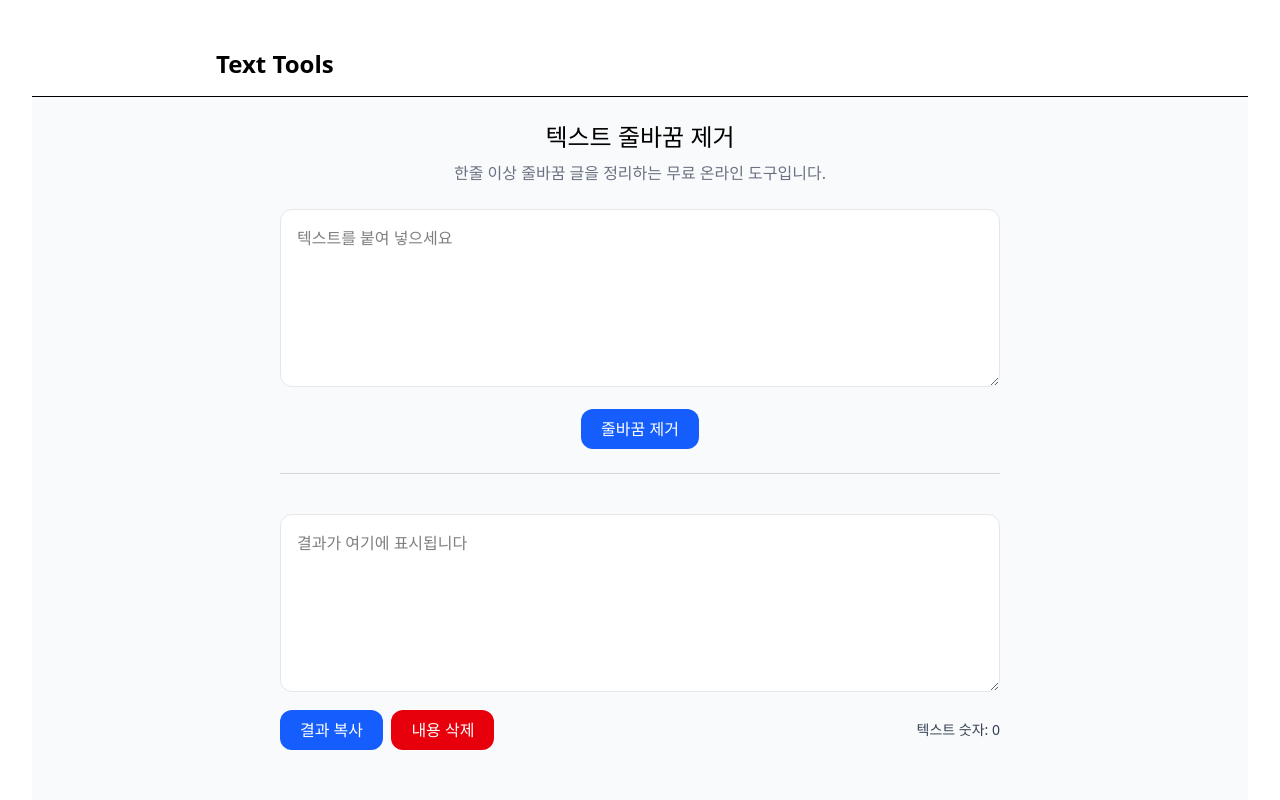
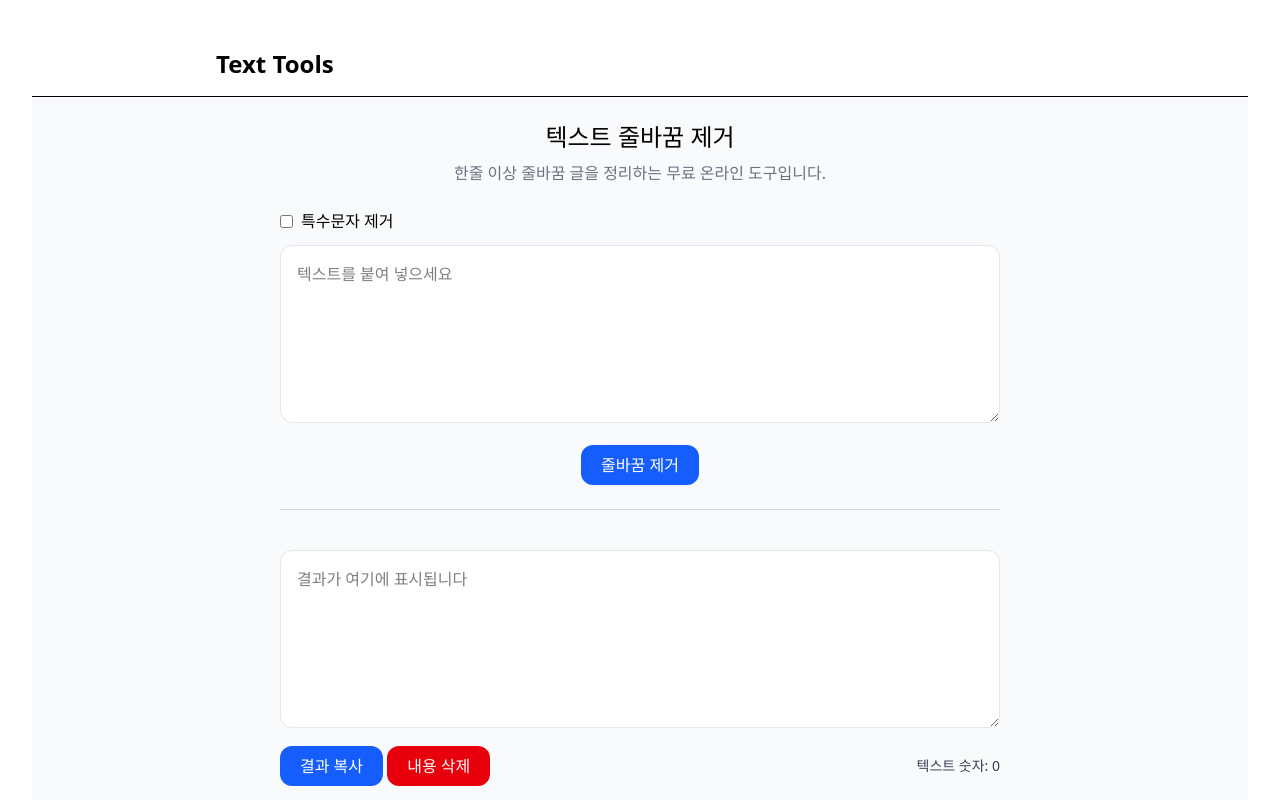
Before and after one commit to baedorazy/text-tools, a React (Vite) app: page / in a window 1280 px wide. Shown: the top 800 px of the page. Built offline with nearby package versions, Linux system fonts and the light colour scheme.

Commit message:
특수무자 제거 추가

```diff
--- a/src/App.tsx
+++ b/src/App.tsx
@@ -5,11 +5,19 @@ function App() {
   const [input, setInout] = useState("");
 	const [output, setOutput] = useState("");
 	const [countTxt, setCountTxt] = useState(0);
+	const [removeSpecial, setRemoveSpecial] = useState(false);
 
 	const removeLineBreaks = () => {
 		const cleaned = input.trim().replace(/\n{2,}/g, '\n');
-		setOutput(cleaned);
-		setCountTxt(cleaned.length);
+
+		if (removeSpecial) {
+			const res = cleaned.replace(/[^a-zA-Z0-9가-힣\s]/g, '');
+			setOutput(res);
+			setCountTxt(res.length);
+		} else {
+			setOutput(cleaned);
+			setCountTxt(cleaned.length);
+		}
 	}
 
 	const copyText = async () => {
@@ -39,6 +47,14 @@ function App() {
 					한줄 이상 줄바꿈 글을 정리하는 무료 온라인 도구입니다.
 				</p>
 
+				<label className="flex items-center gap-2 mb-3">
+					<input
+						type="checkbox"
+						checked={removeSpecial}
+						onChange={(e) => setRemoveSpecial(e.target.checked)}
+					/>
+					특수문자 제거
+				</label>
 				<textarea
 					placeholder={"텍스트를 붙여 넣으세요"}
 					value={input}
@@ -66,18 +82,19 @@ function App() {
 					<div className={"ml-0"}>
 						<button onClick={copyText} className={" bg-blue-600 text-white hover:bg-blue-700 px-5 py-2 rounded-xl"}
 						>결과 복사
-						</button> &nbsp;
+						</button>
+						&nbsp;
 						<button onClick={resetBtn} className={" bg-red-600 text-white hover:bg-red-700 px-5 py-2 rounded-xl"}
 						>내용 삭제
 						</button>
 					</div>
-					<span className={"mr-0 text-gray-700 text-sm leading-[40px]"}>텍스트 숫자: { countTxt } </span>
+					<span className={"mr-0 text-gray-700 text-sm leading-[40px]"}>텍스트 숫자: {countTxt} </span>
 				</div>
 			</main>
 
 			<section className="mt-10 text-gray-700 text-left max-w-3xl mx-auto p-6">
 				<h3 className="text-lg font-semibold mb-2">
-				텍스트 줄바꿈 제거란?
+					텍스트 줄바꿈 제거란?
 				</h3>
 				<p className="mb-4 text-sm text-gray-500">
 					줄바꿈 제거는 여러 줄로 나뉘어 있는 텍스트를 한 줄로 정리하는 작업입니다. <br/>
```
